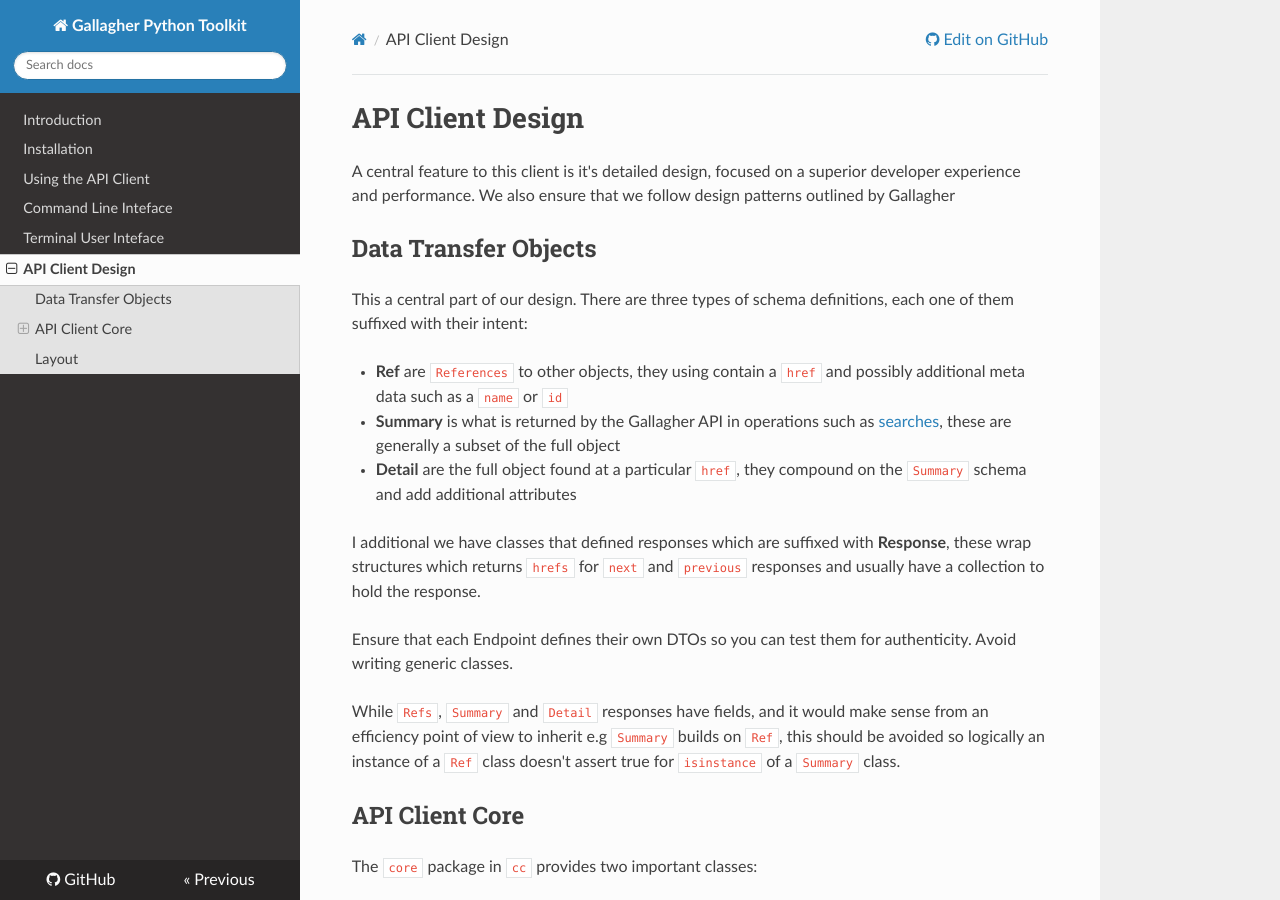
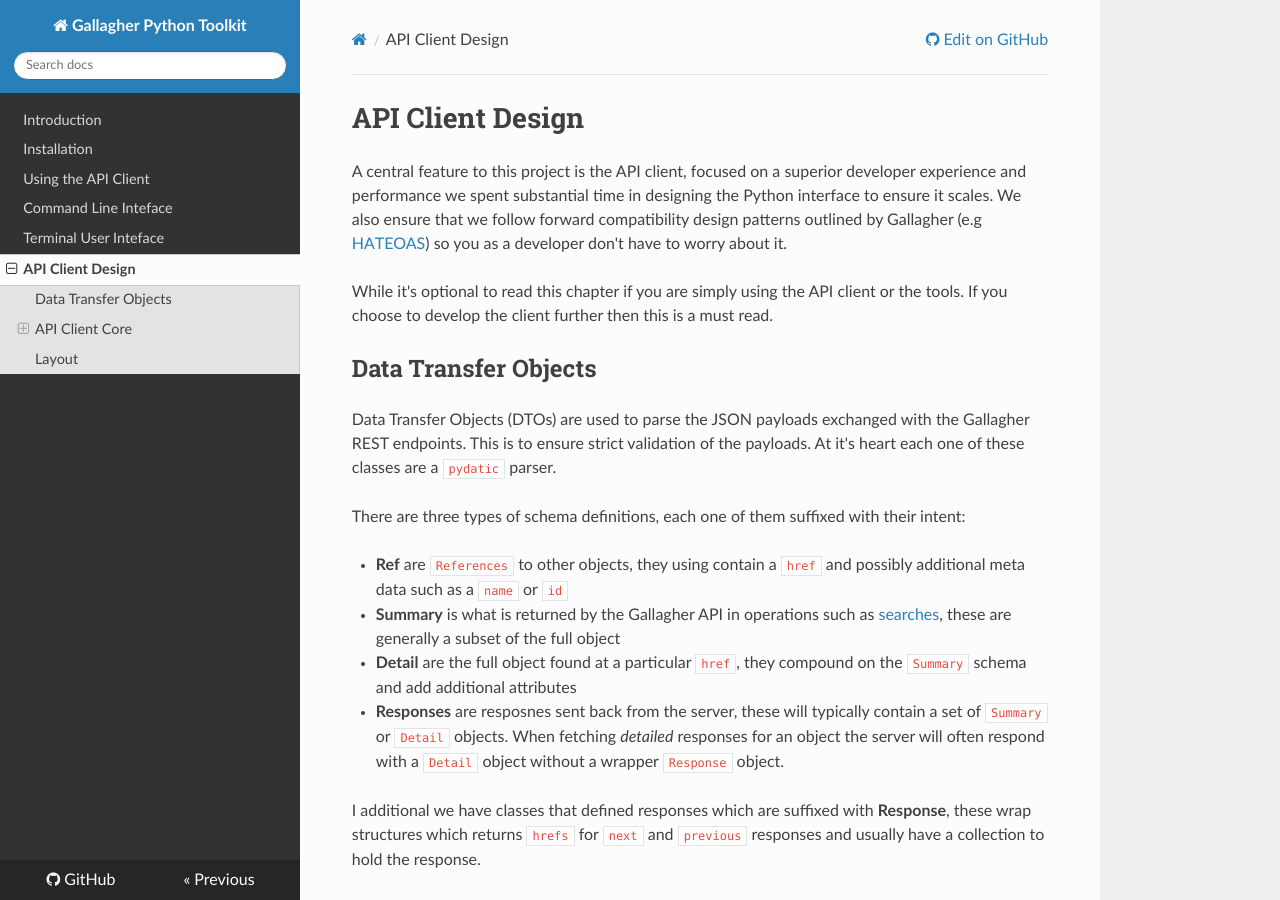
Before and after one commit to anomaly/gallagher, an MkDocs documentation site: the page built from docs/docs/design.md, in a window 1280 px wide and 900 px high. Built offline with MkDocs 1.6.1, drawn with Linux system fonts in a browser that asks for light colours; nearby versions of some CDN libraries; some of the changed text lies outside the part shown.

Commit message:
docs: update various design descriptions and inline docs

```diff
--- a/docs/docs/design.md
+++ b/docs/docs/design.md
@@ -1,14 +1,19 @@
 # API Client Design
 
-A central feature to this client is it's detailed design, focused on a superior developer experience and performance. We also ensure that we follow design patterns outlined by Gallagher
+A central feature to this project is the API client, focused on a superior developer experience and performance we spent substantial time in designing the Python interface to ensure it scales. We also ensure that we follow forward compatibility design patterns outlined by Gallagher (e.g [HATEOAS](https://gallaghersecurity.github.io/cc-rest-docs/ref/events.html)) so you as a developer don't have to worry about it.
+
+While it's optional to read this chapter if you are simply using the API client or the tools. If you choose to develop the client further then this is a must read.
 
 ## Data Transfer Objects
 
-This a central part of our design. There are three types of schema definitions, each one of them suffixed with their intent:
+Data Transfer Objects (DTOs) are used to parse the JSON payloads exchanged with the Gallagher REST endpoints. This is to ensure strict validation of the payloads. At it's heart each one of these classes are a `pydatic` parser.
+
+There are three types of schema definitions, each one of them suffixed with their intent:
 
 - **Ref** are `References` to other objects, they using contain a `href` and possibly additional meta data such as a `name` or `id`
 - **Summary** is what is returned by the Gallagher API in operations such as [searches](https://gallaghersecurity.github.io/cc-rest-docs/ref/cardholders.html), these are generally a subset of the full object
 - **Detail** are the full object found at a particular `href`, they compound on the `Summary` schema and add additional attributes
+- **Responses** are resposnes sent back from the server, these will typically contain a set of `Summary` or `Detail` objects. When fetching _detailed_ responses for an object the server will often respond with a `Detail` object without a wrapper `Response` object.
 
 I additional we have classes that defined responses which are suffixed with **Response**, these wrap structures which returns `hrefs` for `next` and `previous` responses and usually have a collection to hold the response.
 
```
Also changed, not shown: other parts of docs/docs/design.md (+1 -1 lines), docs/docs/howto-api-client.md (added, +1 -0 lines), 1 other file.
